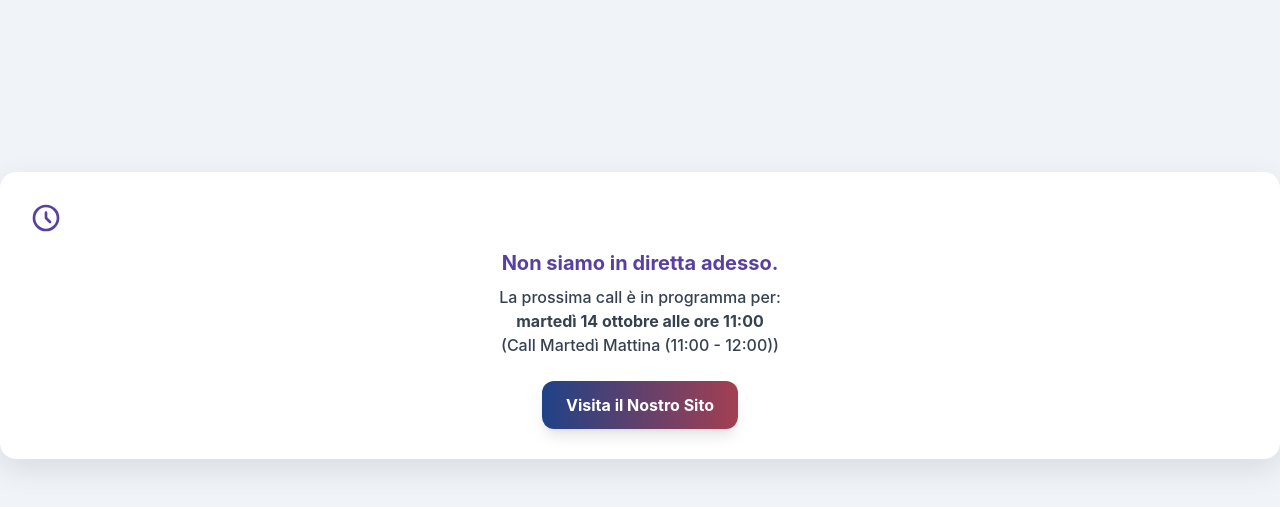
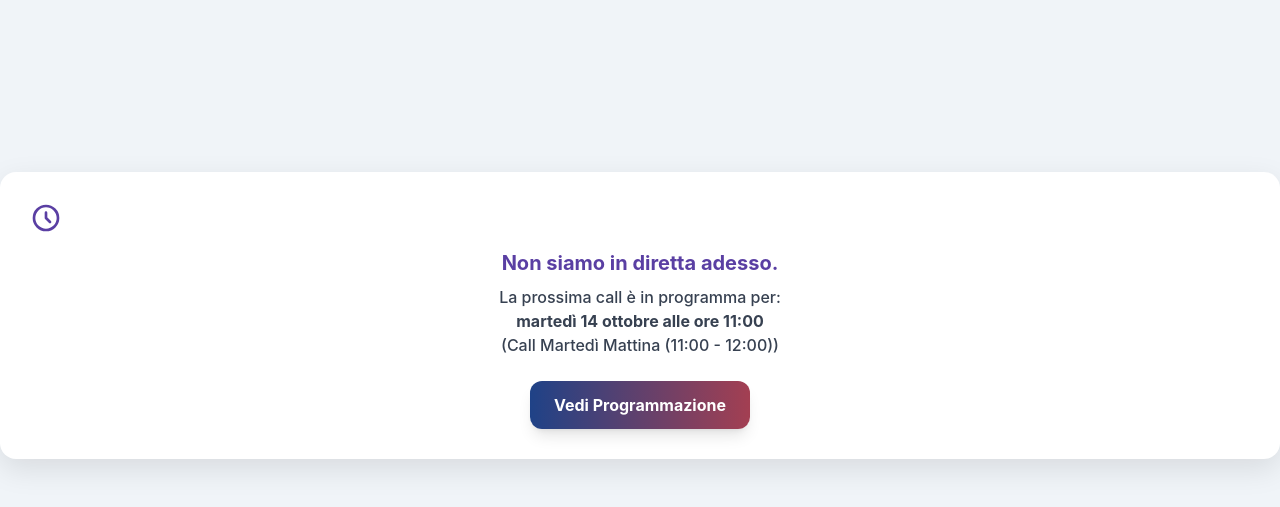
Before and after one commit to Marc-Industries/Poodl-Call, a plain HTML site: page indexITA.html in a window 1280 px wide. Shown: the part 85-592 px from the top of the page. Drawn offline with nearby package versions, Linux system fonts and the light colour scheme.

Commit message:
Update button site indexITA.html

```diff
--- a/indexITA.html
+++ b/indexITA.html
@@ -113,7 +113,7 @@
     ].sort((a, b) => a.day - b.day || a.startHour - b.startHour);
 
     // Link di default quando non ci sono call attive o in programma.
-    const FALLBACK_URL = "https://poodl.org/";
+    const FALLBACK_URL = "https://marc-industries.github.io/poodl-meeting/schedule_ita.html";
 
     // --------------------------------------------------------
     // FUNZIONI DI LOGICA
@@ -235,7 +235,7 @@
                 iconElement.innerHTML = '<svg class="w-8 h-8 upcoming-status" fill="none" stroke="currentColor" viewBox="0 0 24 24"><path stroke-linecap="round" stroke-linejoin="round" stroke-width="2" d="M12 8v4l3 3m6-3a9 9 0 11-18 0 9 9 0 0118 0z"></path></svg>';
 
                 // Aggiorna il bottone con il link di fallback informativo e il gradiente
-                buttonElement.textContent = "Visita il Nostro Sito";
+                buttonElement.textContent = "Vedi Programmazione";
                 buttonElement.href = FALLBACK_URL;
                 buttonElement.classList.add('poodl-gradient');
 
```
